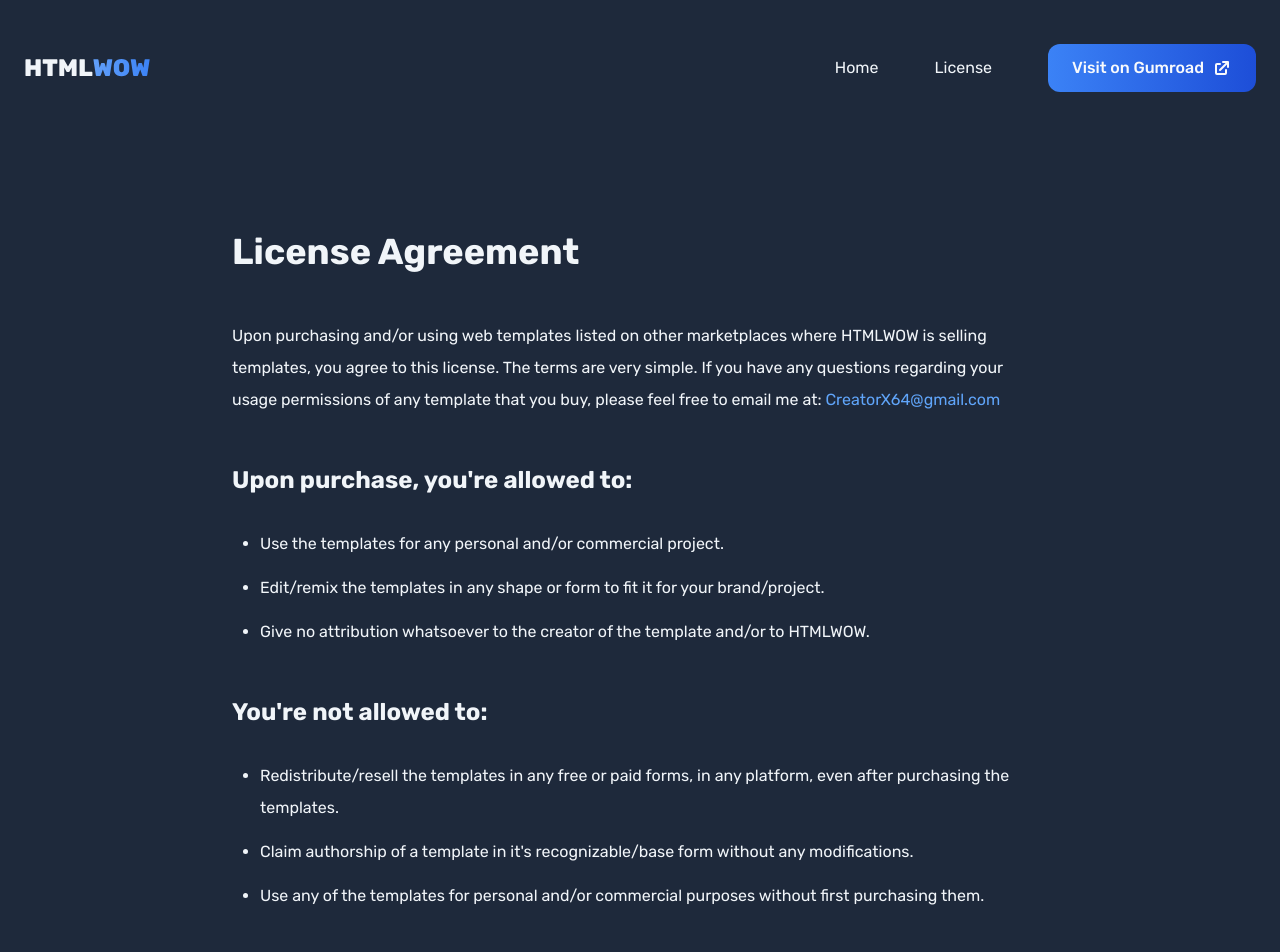
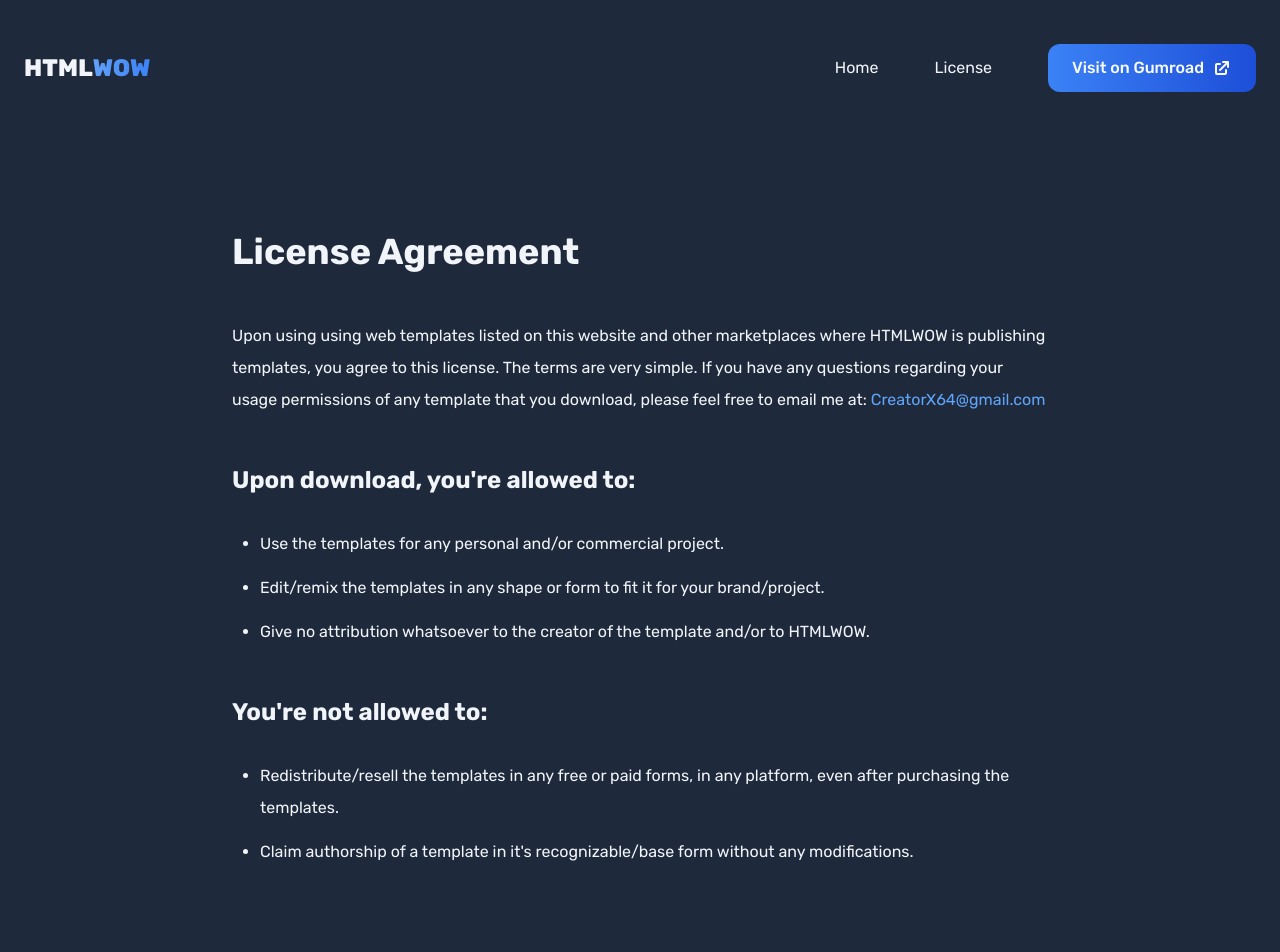
Before and after one commit to CreatorX64/htmlwow, a Next.js app: page /license in a window 1280 px wide. Shown: the top 952 px of the page. Built offline with nearby package versions, Linux system fonts and the light colour scheme.

Commit message:
change copy

```diff
--- a/data/templates.json
+++ b/data/templates.json
@@ -7,7 +7,7 @@
       "techStack": "HTML, CSS, Tailwind CSS, Vite",
       "description": "Nestor is a playful/minimalistic app landing page template built for startups and app makers.",
       "longDescription": "Nestor is a playful/minimalistic app landing page template built for startups and app makers. It’s extremely easy to customize and was developed with the best SEO & accessiblity practices in mind.",
-      "purchaseLink": "https://creativemarket.com/HTMLWOW/7277221-Nestor-%E2%80%94-App-Landing-Page-Template",
+      "purchaseLink": "https://htmlwow.gumroad.com/l/nestor-template",
       "previewLink": "https://nestor-template.netlify.app"
     },
     {
--- a/src/components/Hero.js
+++ b/src/components/Hero.js
@@ -16,8 +16,8 @@ const Hero = () => {
       }`}
     >
       <h1 className="text-center">
-        <span className="block text-base font-bold text-slate-50 md:text-[32px]">
-          HTML templates that make you go
+        <span className="block text-sm font-bold text-slate-50 md:text-[28px]">
+          Free HTML templates that make you go
         </span>
         <span className="-mt-6 block bg-[url('/images/pattern-title.svg')] bg-clip-text bg-repeat font-display text-[113px] text-transparent md:-mt-12 md:text-[227px]">
           WOW
--- a/src/components/TemplateCard.js
+++ b/src/components/TemplateCard.js
@@ -31,7 +31,7 @@ const TemplateCard = ({
         </p>
         <div className="mt-auto flex items-center gap-5 lg:gap-7">
           <a className="btn-primary w-max" href={purchaseLink}>
-            Purchase
+            Download
           </a>
           <a
             href={previewLink}
--- a/src/pages/_document.js
+++ b/src/pages/_document.js
@@ -8,7 +8,7 @@ const Document = () => {
         <meta httpEquiv="Content-Type" content="text/html" charSet="utf-8" />
         <meta
           name="description"
-          content="HTML templates that make you go WOW."
+          content="Free HTML templates that make you go WOW."
         />
 
         {/* OG tags */}
@@ -17,7 +17,7 @@ const Document = () => {
         <meta property="og:image" content="/images/og-image.jpg" />
         <meta
           property="og:description"
-          content="HTML & Tailwind CSS templates for startups and developers in a hurry."
+          content="Free HTML & Tailwind CSS templates for startups and developers in a hurry."
         />
 
         {/* Favicons */}
--- a/src/pages/index.js
+++ b/src/pages/index.js
@@ -23,7 +23,7 @@ const HomePage = ({ templates }) => {
     <>
       <Head>
         <meta property="og:url" content="https://www.htmlwow.com" />
-        <title>HTMLWOW — HTML templates that make you go WOW</title>
+        <title>HTMLWOW — Free HTML templates that make you go WOW</title>
 
         {/* Preload images (above the fold) */}
         <link
--- a/src/pages/license.js
+++ b/src/pages/license.js
@@ -20,10 +20,10 @@ const LicensePage = () => {
           </h1>
 
           <p>
-            Upon purchasing and/or using web templates listed on other
-            marketplaces where HTMLWOW is selling templates, you agree to this
-            license. The terms are very simple. If you have any questions
-            regarding your usage permissions of any template that you buy,
+            Upon using using web templates listed on this website and other
+            marketplaces where HTMLWOW is publishing templates, you agree to
+            this license. The terms are very simple. If you have any questions
+            regarding your usage permissions of any template that you download,
             please feel free to email me at:{" "}
             <a href="mailto:creatorx64@gmail.com" className="link">
               CreatorX64@gmail.com
@@ -31,7 +31,7 @@ const LicensePage = () => {
           </p>
 
           <h2 className="mt-8 mb-4 text-lg font-bold sm:mb-6 sm:mt-10 md:mb-8 md:mt-12 md:text-2xl">
-            Upon purchase, you&apos;re allowed to:
+            Upon download, you&apos;re allowed to:
           </h2>
 
           <ul className="flex list-disc flex-col gap-3 pl-7">
@@ -61,10 +61,6 @@ const LicensePage = () => {
               Claim authorship of a template in it&apos;s recognizable/base form
               without any modifications.
             </li>
-            <li>
-              Use any of the templates for personal and/or commercial purposes
-              without first purchasing them.
-            </li>
           </ul>
         </div>
 
```
